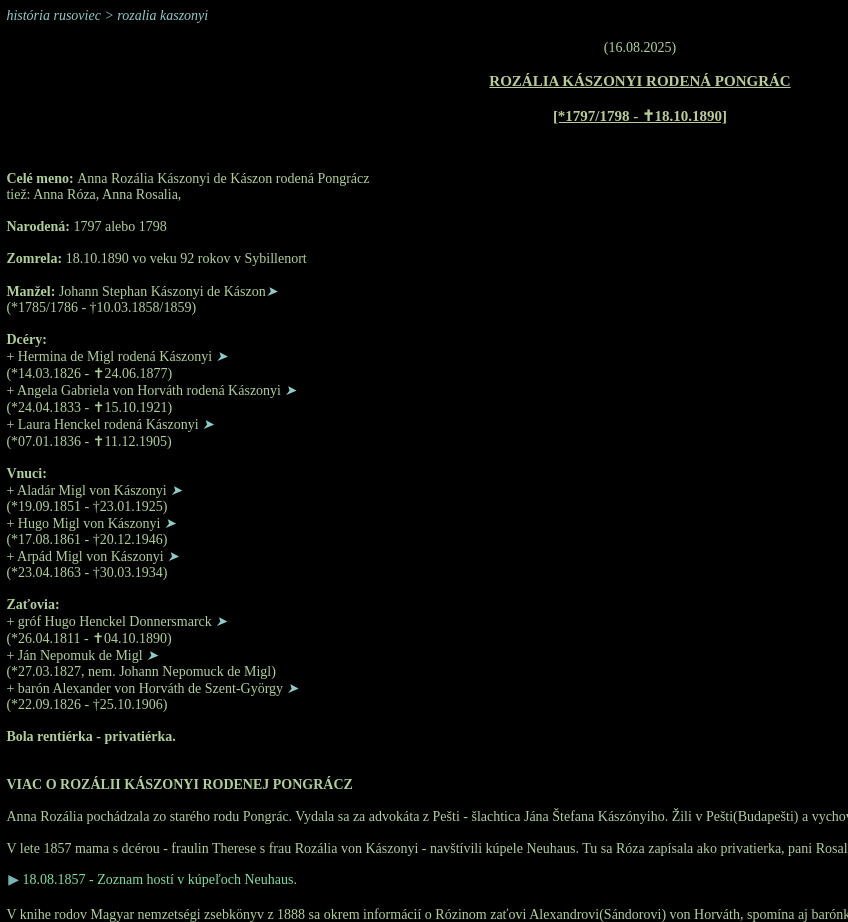
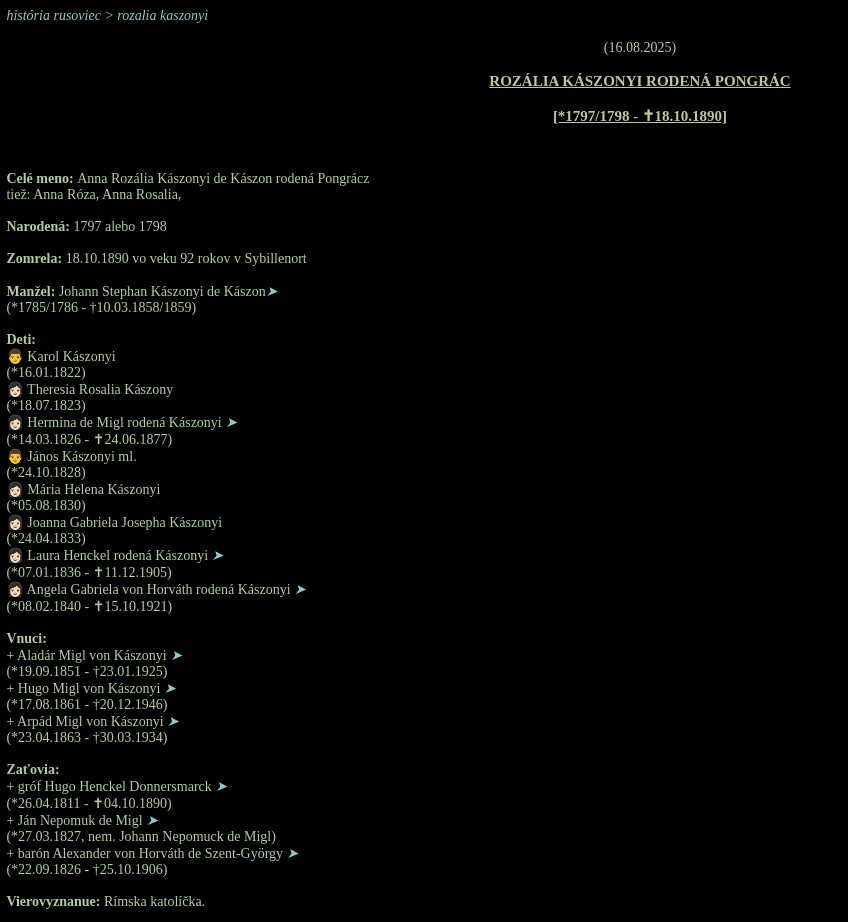
Before and after one commit to historia-rusoviec/rozalia-kaszonyi, a plain HTML site: page index.html in a window 1280 px wide. Shown: the top 922 px of the page, without its empty margins (0-848 px from the left). Drawn offline with Linux system fonts and the light colour scheme.

Commit message:
Add files via upload

```diff
--- a/index.html
+++ b/index.html
@@ -49,13 +49,18 @@
   		<b>	Manžel:</b> <a href="https://historia-rusoviec.github.io//johann-kaszonyi">Johann Stephan Kászonyi de Kászon<span class="autor">➤</span><br>
 		     (*1785/1786 - †10.03.1858/1859)</a>
 		   	<BR><BR>
-		 	   <b>Dcéry:</b><BR>
-		 	 + <a href="https://historia-rusoviec.github.io/hermina-migl/">Hermina de Migl rodená Kászonyi <span class="autor">➤</span></a> <BR>
+		 	   <b>Deti:</b><BR>
+		 	 <b>&#128104;</b>	Karol Kászonyi <br>(*16.01.1822)<br>
+		 	 <b>&#128105;&#127995;</b> Theresia Rosalia Kászony<br>(*18.07.1823)<br>
+		 	     <b>&#128105;&#127995;</b> <a href="https://historia-rusoviec.github.io/hermina-migl/">Hermina de Migl rodená Kászonyi <span class="autor">➤</span></a> <BR>
       (*14.03.1826 - ✝24.06.1877)<BR>
-    + <a href="https://historia-rusoviec.github.io/gabriela-horvath/">Angela Gabriela von Horváth rodená Kászonyi <span class="autor">➤</span></a> <BR>
-      (*24.04.1833 - ✝15.10.1921)<BR>
-		   + <a href="https://historia-rusoviec.github.io/laura-henckel/">Laura Henckel rodená Kászonyi <span class="autor">➤</span></a> <BR>
-      (*07.01.1836 - ✝11.12.1905)
+		 	 <b>&#128104;</b> János Kászonyi ml.<br>(*24.10.1828)<br>
+		 	     <b>&#128105;&#127995;</b> Mária Helena Kászonyi<br>(*05.08.1830)<br>
+		 	 		 	 <b>&#128105;&#127995;</b> Joanna Gabriela Josepha Kászonyi<br>(*24.04.1833)<br>
+        <b>&#128105;&#127995;</b> <a href="https://historia-rusoviec.github.io/laura-henckel/">Laura Henckel rodená Kászonyi <span class="autor">➤</span></a> <BR>
+      (*07.01.1836 - ✝11.12.1905)<BR>
+		 	 		 	     <b>&#128105;&#127995;</b> <a href="https://historia-rusoviec.github.io/gabriela-horvath/">Angela Gabriela von Horváth rodená Kászonyi <span class="autor">➤</span></a> <BR>
+      (*08.02.1840 - ✝15.10.1921)
 
 		      <BR><BR>
 
@@ -71,7 +76,8 @@
        (*27.03.1827, nem. Johann Nepomuck de Migl)<BR>
 		   + <a href="https://historia-rusoviec.github.io/alexander-horvath/">barón Alexander von Horváth de Szent-György <span class="autor">➤</span><br>
 		     (*22.09.1826 - †25.10.1906)</a>
-
+     <BR><BR>
+         <b>Vierovyznanue:</b> Rímska katolíčka.
        <BR><BR>
      <b>Bola rentiérka - privatiérka.</b>
 
@@ -81,10 +87,19 @@
 		         <BR><BR>
 		           Anna Rozália pochádzala zo starého rodu Pongrác.
 		           Vydala sa za advokáta z Pešti - šlachtica Jána Štefana Kászónyiho.
-		           Žili v Pešti(Budapešti) a vychovávali tri dcéry - Hermínu Migl, Lauru Henckel a Gabrielu Horváth.
+
+		           Spolu s manželom mali početnú rodinu. Anna Rozália bola rímska katolíčka zatiaľ čo Ján bol protestant, reformovaný (kalvinista).
+		        A tak dcéry dávali krstiť v katolíckej a synov v evanjelickej viere.
+		        Zatiaľ sú známy ich dvaja synovia - Karol a Ján mladší. A šesť dcér - Terézia, Hermína, Mária, Joanna, Laura a Gabriela.
+		        <br><br>
+		        16. januára 1822 sa Anne Rozálii narodil syn Karol (Károly) a
+		        18. júla 1823 dcéra Tereza. Terezu dali pokrstiť vo farnosti svätej Kataríny Alexandrijskej v Budínskej štvri Tabán.
+		        Pravdepodobne v tejto štvri vtedy rodina bývala.
+		        V roku 1826 sa krst ich  dcéry Hermíny uskutočnil vo farnosti Nanebovzatia Panny Márie na Budínskom hradnom vrchu.
+		        Krsty Márie (r.1830), Joanny (r.1833) a Laury (r.1836) sa konali v Krisztinavárose v kostole Panny Márie Snežnej.
 		            <BR><BR>
 		           V lete 1857 mama s dcérou - fraulin Therese s frau Rozália von Kászonyi - navštívili kúpele Neuhaus.
-		           Tu sa Róza zapísala ako privatierka, pani Rosalia von Kászony z Pešti.
+		           Tu sa Rozália zapísala ako privatierka, pani Rosalia von Kászony z Pešti.
 		           V tom čase jej manžel Ján ešte žil.
 		  <BR>
 	 <details class="clanok">
```
